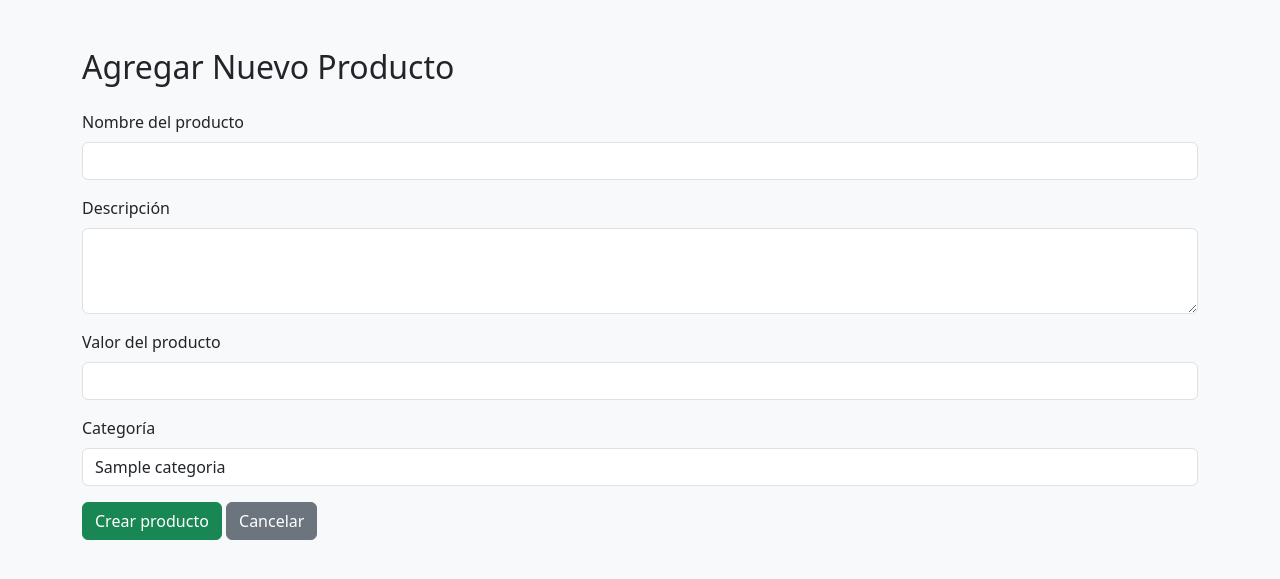
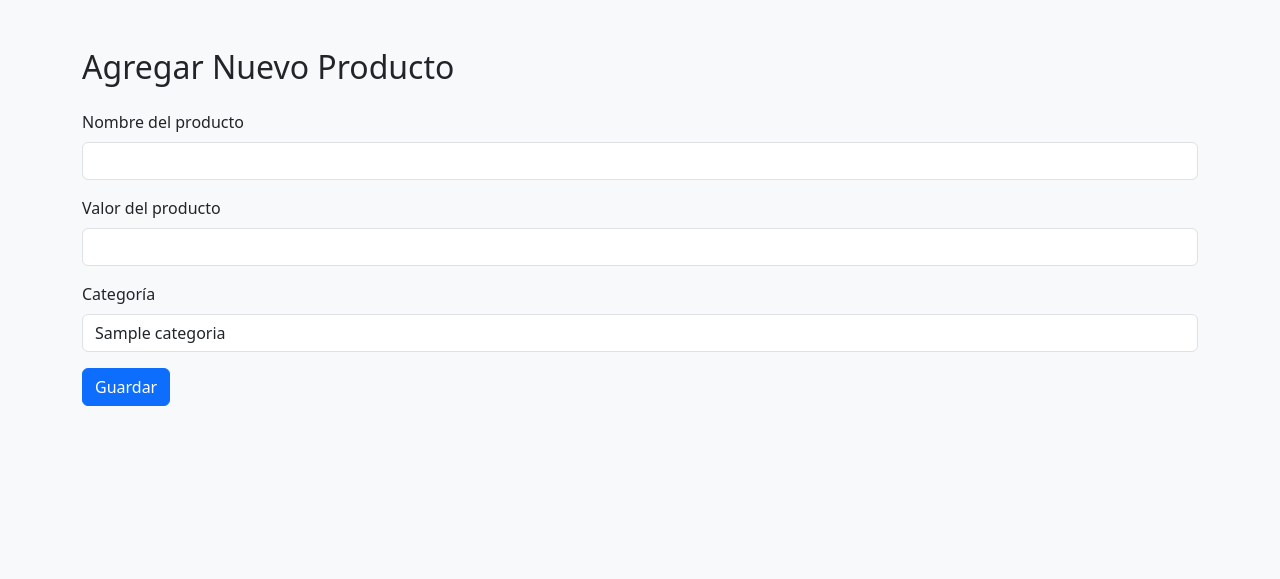
Before and after one commit to yazminpf/DUNKIGATOS, a Flask app: template templates/crear_producto.html in a window 1280 px wide. Shown: the top 579 px of the page. Run offline with Flask 3, Linux system fonts and the light colour scheme; the template is opened without the code that fills it: values that come from a table or form of the project are taken from there, others are empty; tables that the repository leaves empty hold one stand-in row (values such as "Sample post").

Commit message:
actualizacion

```diff
--- a/templates/crear_producto.html
+++ b/templates/crear_producto.html
@@ -19,11 +19,6 @@
             </div>
 
             <div class="mb-3">
-                <label for="descripcion" class="form-label">Descripción</label>
-                <textarea class="form-control" name="descripcion" rows="3" required></textarea>
-            </div>
-
-            <div class="mb-3">
                 <label for="valor_producto" class="form-label">Valor del producto</label>
                 <input type="number" class="form-control" name="valor_producto" required>
             </div>
@@ -37,9 +32,9 @@
                 </select>
             </div>
 
-            <button type="submit" class="btn btn-success">Crear producto</button>
-            <a href="{{ url_for('admin_productos') }}" class="btn btn-secondary">Cancelar</a>
+            <button type="submit" class="btn btn-primary">Guardar</button>
         </form>
+
 
     </div>
 
```
